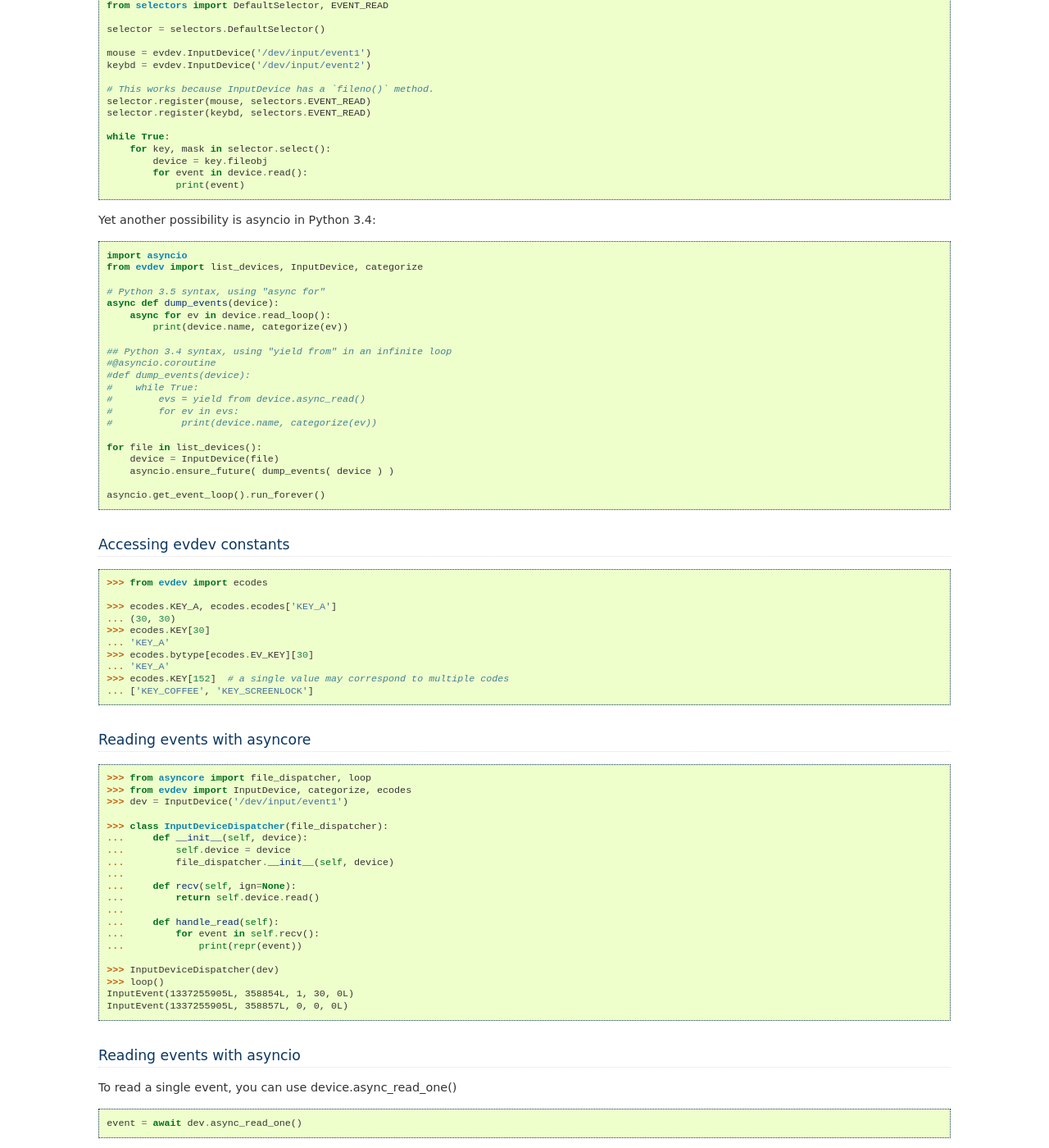
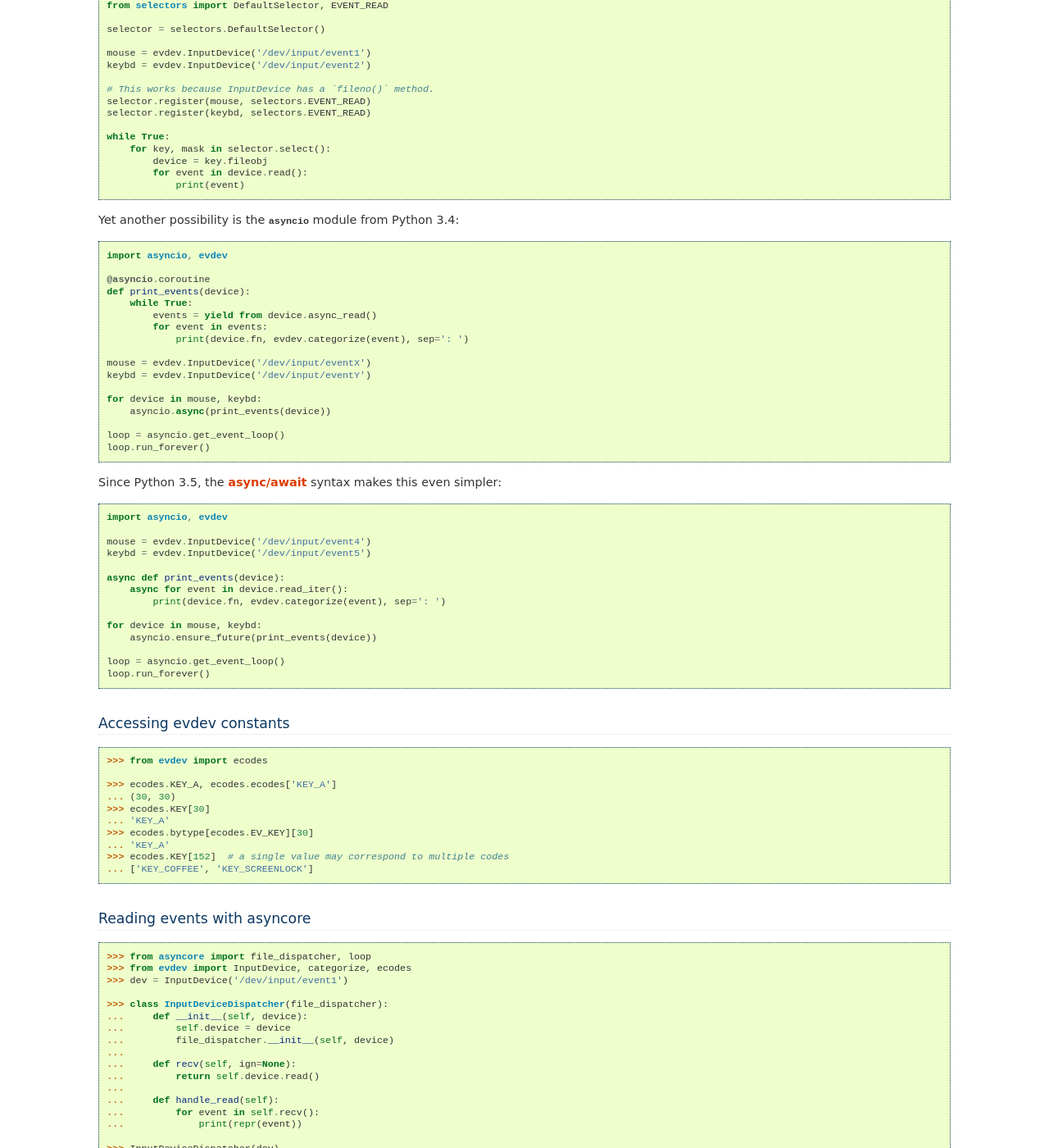
Before and after one commit to gvalkov/python-evdev, a Sphinx documentation site: the page built from docs/tutorial.rst, in a window 1280 px wide and 1400 px high, scrolled down 2141 px. Shown: the whole window at 82% size. Built offline with Sphinx 7.4.7, drawn with Linux system fonts in a browser that asks for light colours.

Commit message:
Improve the asyncio examples

```diff
--- a/docs/conf.py
+++ b/docs/conf.py
@@ -249,7 +249,7 @@ texinfo_documents = [
    'Miscellaneous'),
 ]
 
-intersphinx_mapping = {'python': ('http://docs.python.org/3.5', None)}
+intersphinx_mapping = {'python': ('http://docs.python.org/3', None)}
 
 # Documents to append as an appendix to all manuals.
 #texinfo_appendices = []
--- a/docs/tutorial.rst
+++ b/docs/tutorial.rst
@@ -1,5 +1,6 @@
 Tutorial
 --------
+
 
 Listing accessible event devices
 ================================
@@ -159,32 +160,48 @@ This can also be achieved using the selectors_ module in Python 3.4:
                print(event)
 
 
-Yet another possibility is asyncio in Python 3.4:
+Yet another possibility is the :mod:`asyncio` module from Python 3.4:
 
 ::
 
-    import asyncio
-    from evdev import list_devices, InputDevice, categorize
+    import asyncio, evdev
 
-    # Python 3.5 syntax, using "async for"
-    async def dump_events(device):
-        async for ev in device.read_loop():
-            print(device.name, categorize(ev))
+    @asyncio.coroutine
+    def print_events(device):
+        while True:
+            events = yield from device.async_read()
+            for event in events:
+                print(device.fn, evdev.categorize(event), sep=': ')
 
-    ## Python 3.4 syntax, using "yield from" in an infinite loop
-    #@asyncio.coroutine
-    #def dump_events(device):
-    #    while True:
-    #        evs = yield from device.async_read()
-    #        for ev in evs:
-    #            print(device.name, categorize(ev))
+    mouse = evdev.InputDevice('/dev/input/eventX')
+    keybd = evdev.InputDevice('/dev/input/eventY')
 
-    for file in list_devices():
-        device = InputDevice(file)
-        asyncio.ensure_future( dump_events( device ) )
+    for device in mouse, keybd:
+        asyncio.async(print_events(device))
 
-    asyncio.get_event_loop().run_forever()
+    loop = asyncio.get_event_loop()
+    loop.run_forever()
 
+Since Python 3.5, the `async/await
+<https://docs.python.org/3/library/asyncio-task.html>`_ syntax makes this
+even simpler:
+
+::
+
+    import asyncio, evdev
+
+    mouse = evdev.InputDevice('/dev/input/event4')
+    keybd = evdev.InputDevice('/dev/input/event5')
+
+    async def print_events(device):
+        async for event in device.read_iter():
+            print(device.fn, evdev.categorize(event), sep=': ')
+
+    for device in mouse, keybd:
+        asyncio.ensure_future(print_events(device))
+
+    loop = asyncio.get_event_loop()
+    loop.run_forever()
 
 
 Accessing evdev constants
```
